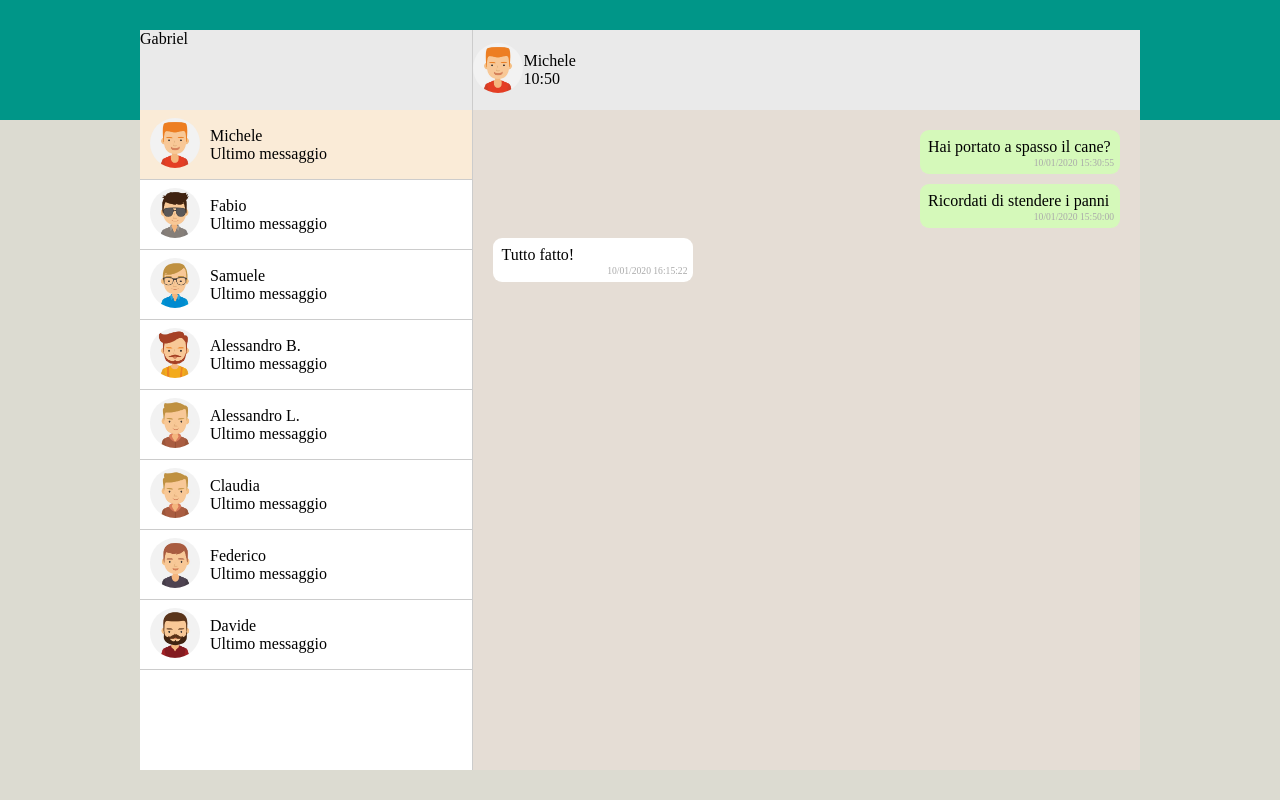
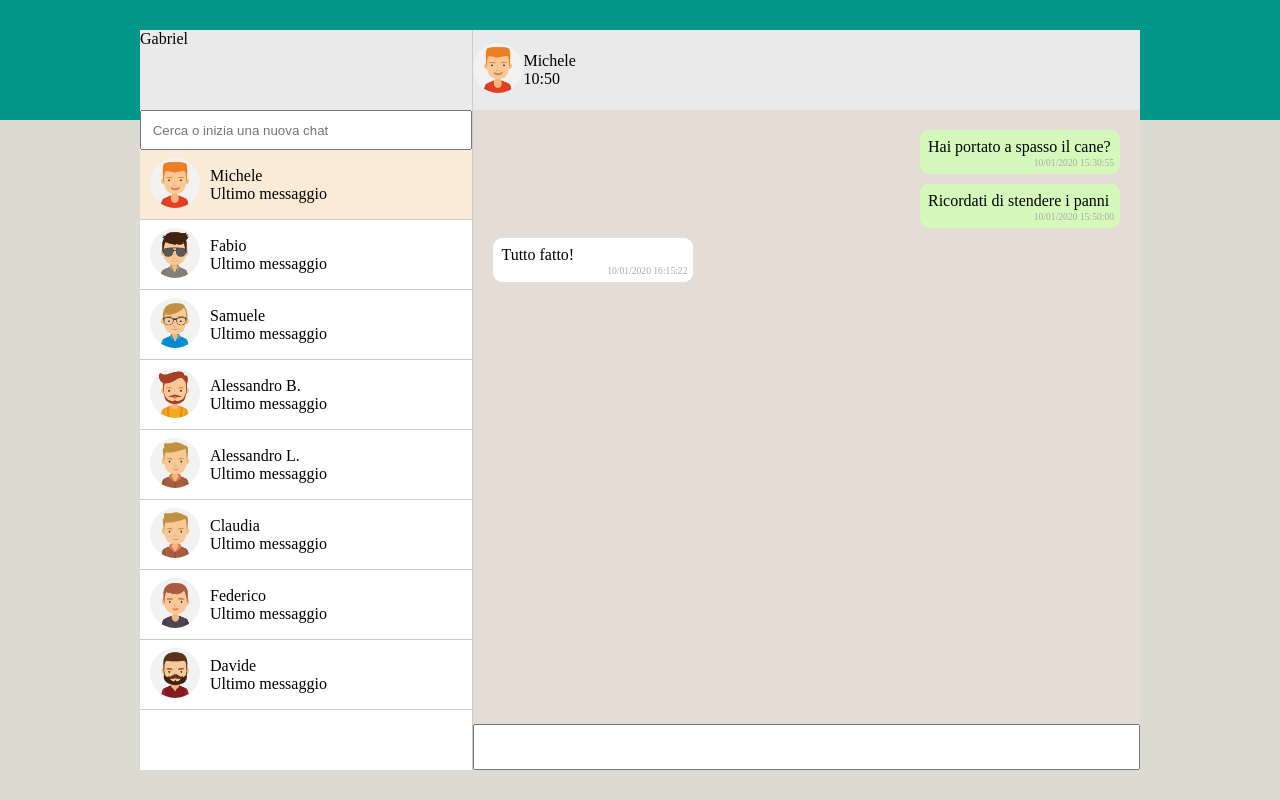
Before and after one commit to post-coder/VUE-boolzapp, a plain HTML site: page index.html in a window 1280 px wide. Drawn offline with nearby package versions, Linux system fonts and the light colour scheme.

Commit message:
feat: milestone 3 + milestone 4

```diff
--- a/css/style.css
+++ b/css/style.css
@@ -59,6 +59,18 @@ body {
   background-color: #eaeaea;
 }
 
+
+/* ricerca utenti */
+
+#chat-container #users-list #contacts-search input{
+  width: 100%;
+  padding: .8em;
+}
+
+/* / ricerca utenti */
+
+
+
 #chat-container #users-list .user-chat-element {
   display: flex;
   flex-flow: row;
@@ -92,10 +104,12 @@ body {
 /* single chat */
 
 #chat-container #single-chat {
-  background-color: #e5ddd5;
-  /* test */
+  display: flex;
+  flex-flow: column;
 
   width: calc(100% - 200px);
+
+  background-color: #e5ddd5;
 }
 
 #chat-container #single-chat .top-bar {
@@ -119,8 +133,11 @@ body {
   flex-flow: column;
   gap: 10px;
   align-items: flex-start;
+  flex-grow: 1;
 
   padding: 20px;
+
+  overflow-y: auto;
 
 }
 
@@ -154,3 +171,9 @@ body {
 
   color: #aaa
 }
+
+
+#chat-container #single-chat #user-input input {
+  width: 100%;
+  padding: 1em;
+}
--- a/index.html
+++ b/index.html
@@ -26,9 +26,12 @@
         <div class="notification-alert"></div>
         <div id="search-bar"></div>
 
+        <div id="contacts-search">
+          <input v-model="userSearch" @keyup="contactsSearch()" type="text" placeholder="Cerca o inizia una nuova chat">
+        </div>
         <ul id="users-chat-list">
 
-          <li v-for="(contact, index) in contacts" class="user-chat-element" :class=" index == activeContactIndex ? 'active' : ''" @click="changeActiveContactIndex(index)" >
+          <li v-for="(contact, index) in contacts" v-show="contact.visible" class="user-chat-element" :class=" index == activeContactIndex ? 'active' : ''" @click="changeActiveContactIndex(index)" >
 
             <div class="user-pic">
               <img v-bind:src="contact.avatar" alt="user pic">
@@ -73,6 +76,9 @@
 
 
         </div>
+        <div id="user-input">
+          <input v-model="userMessageInput" @keyup.enter="sendMessage()" type="text">
+        </div>
       </div>
 
     </div>
--- a/js/script.js
+++ b/js/script.js
@@ -32,7 +32,7 @@ createApp({
                         date: '10/01/2020 16:15:22',
                         message: 'Tutto fatto!',
                         status: 'received'
-                }
+                    },
                 ],
             },
             {
@@ -178,6 +178,12 @@ createApp({
         // questa proprietà mi dice quale sia la chat da visualizzare a destra, cambia in abse
         // al contatto cliccato a sinistra
         activeContactIndex: 0,
+
+        // una proprietà che memorizza il testo inserito dall'utente nell'input
+        userMessageInput: '',
+
+        // proprietà che memorizza la ricerca dell'utente tra i contatti
+        userSearch: '',
     }
   },
 
@@ -192,6 +198,65 @@ createApp({
       console.log(this.activeContactIndex);
     },
 
+    sendMessage() {
+
+
+        // creare un nuovo messaggio
+        const newMessage = {
+            date: '10/01/2020 15:51:00',
+            message: this.userMessageInput,
+            status: 'sent',
+        };
+
+        // aggiungerlo alla lista dei messaggi nella chat corrente
+
+        this.contacts[this.activeContactIndex].messages.push(newMessage);
+
+        // cancellare il contenuto del campo di input
+        this.userMessageInput = '';
+
+        // mi aspetto una risposta dal contatto
+        const contactReply = {
+            date: '10/01/2020 15:51:00',
+            message: 'ok',
+            status: 'received',
+        }
+
+        // aggiungo il messaggio alla lista di chat
+
+        setTimeout(() => {
+            this.contacts[this.activeContactIndex].messages.push(contactReply);
+        }, 1000);
+    },
+
+    // funzione che filtra i contatti in base alla ricerca
+    contactsSearch() {
+
+        // visualizzare o meno i contatti nella lista in base alla ricerca dell'utente
+
+        // ciclo ogni contatto
+        // controllo la stringa digitata dall'utente
+        // se il nome del contatto contiene questa stringa
+        // la sua proprietà "done" viene settata a true
+        // ALTRTIMENTI
+        // la sua proprietà "done" viene settata a false
+
+        this.contacts.forEach(contact => {
+            // contact in questo caso è il contatto singolo dall'array contacts
+            // cambia ad ogni iterazione
+
+            // per permettere una ricerca NON case sensitive, faccio il controllo sulle stringhe
+            // convertite in minuscolo
+
+            if(contact.name.toLowerCase().includes(this.userSearch.toLowerCase())) {
+                contact.visible = true;
+            } else {
+                contact.visible = false;
+            }
+
+        });
+    },
+
   },
 
 
```
Lines whose indentation alone changed are shown as unchanged.
